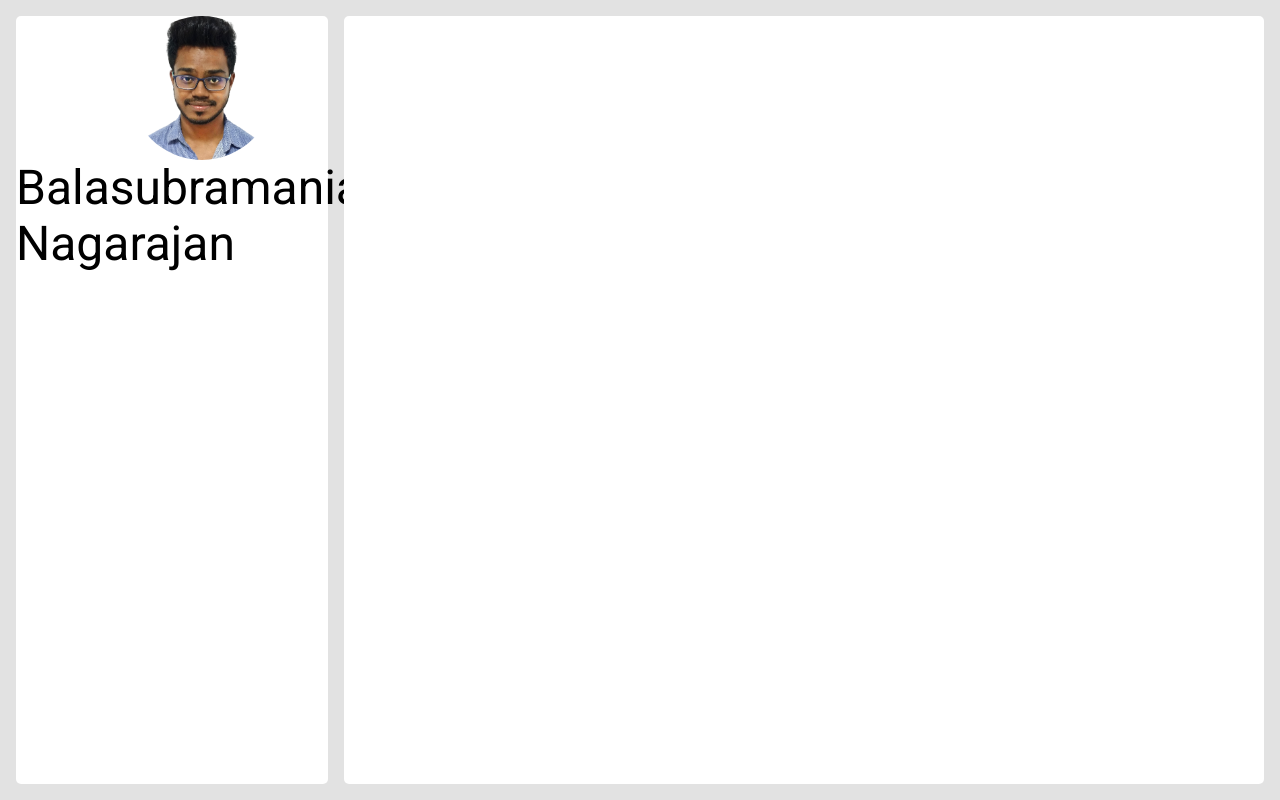
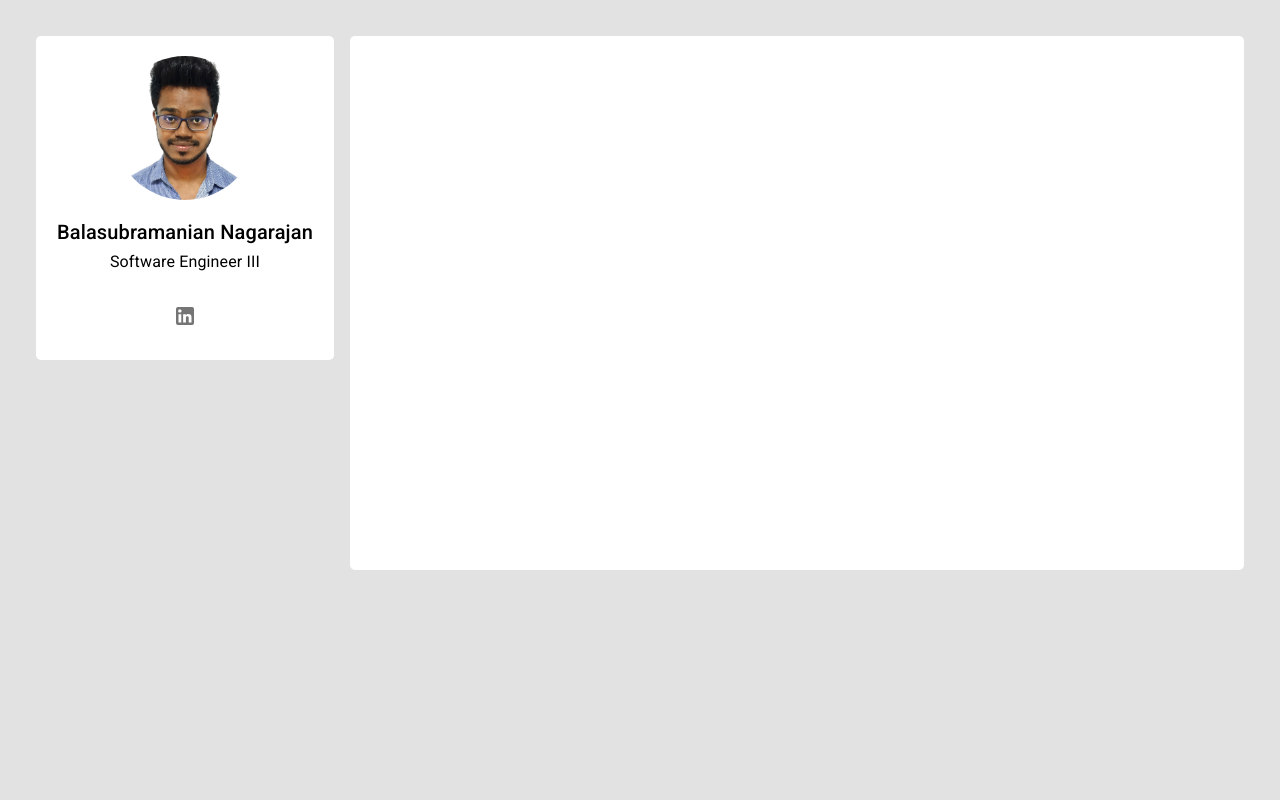
Before and after one commit to balaSpyrus/portfolio, a React (Create React App) app: page / in a window 1280 px wide. Built offline with nearby package versions, Linux system fonts and the light colour scheme.

Commit message:
refining on the layout

```diff
--- a/package.json
+++ b/package.json
@@ -12,6 +12,7 @@
     "@types/node": "^12.20.14",
     "@types/react": "^17.0.9",
     "@types/react-dom": "^17.0.6",
+    "clsx": "^1.1.1",
     "eslint": "^7.28.0",
     "husky": "^6.0.0",
     "node-sass": "^6.0.0",
--- a/src/App.tsx
+++ b/src/App.tsx
@@ -1,13 +1,17 @@
-import { Avatar, ButtonGroup, Grid, makeStyles, Theme, Typography } from '@material-ui/core';
+import { Avatar, ButtonGroup, Grid, IconButton, makeStyles, Theme, Typography } from '@material-ui/core';
+import { LinkedIn } from '@material-ui/icons';
+import clsx from 'clsx';
 import React from 'react';
 import './App.scss';
 
 const useStyles = makeStyles((theme: Theme) => ({
   container: {
     background: '#e2e2e2',
-    padding: theme.spacing(2),
+    padding: theme.spacing(4),
     height: '100%',
-    gap: theme.spacing(2),
+  },
+  infoSection: {
+    textAlign: 'center'
   },
   mainSection: {
     borderRadius: '5px',
@@ -32,12 +36,23 @@ function App() {
   return (
     <div className='app'>
       <Grid container className={classes.container}>
-        <Grid container item xs={3} alignItems='center' className={classes.mainSection}>
-          <Avatar alt="Balasubramanian Nagarajan" src="/asserts/images/profile.png"
-            className={classes.avatar} />
-          <Typography variant='h3'>Balasubramanian Nagarajan</Typography>
-        </Grid>
-        <Grid container item style={{ flex: 1 }} className={classes.mainSection}>
+        <Grid item container spacing={3} direction='column' style={{  gap: 32, padding: 24 }}>
+          <Grid container item xs={3} spacing={2} alignItems='center' direction='column' className={clsx(classes.mainSection, classes.infoSection)}>
+            <Grid item>
+              <Avatar alt="Balasubramanian Nagarajan" src="/asserts/images/profile.png"
+                className={classes.avatar} />
+            </Grid>
+            <Grid item>
+              <Typography variant='h6'>Balasubramanian Nagarajan</Typography>
+              <Typography variant='subtitle1'>Software Engineer III</Typography></Grid>
+            <Grid item>
+              <ButtonGroup>
+                <IconButton> <LinkedIn /></IconButton>
+              </ButtonGroup>
+            </Grid>
+          </Grid>
+          <Grid container item xs={9} spacing={2} direction='column' className={classes.mainSection}>
+          </Grid>
         </Grid>
       </Grid>
     </div>
```
